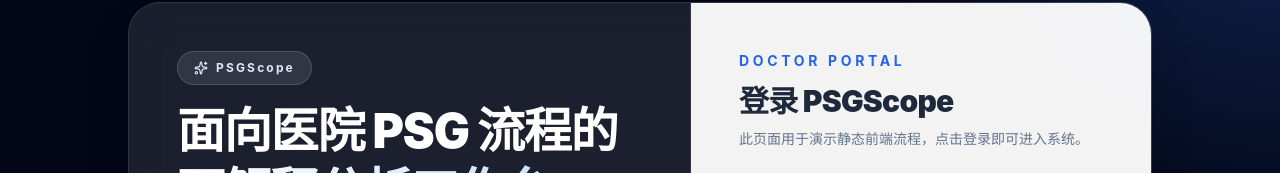
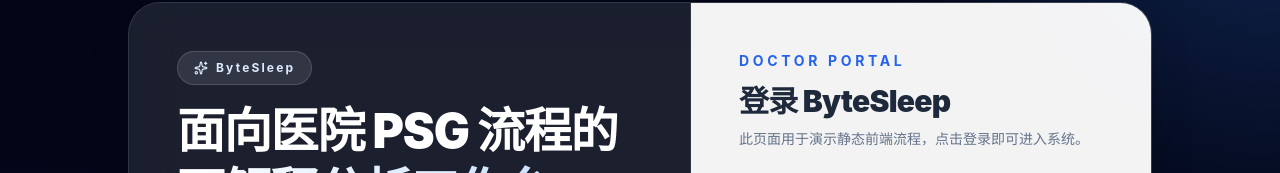
Before and after one commit to wcjjzz/ByteSleep, a React (Vite) app: page / in a window 1280 px wide. Shown: the part 161-334 px from the top of the page. Built offline with nearby package versions, Linux system fonts and the light colour scheme.

Commit message:
Rename PSGScope to ByteSleep on login page

```diff
--- a/src/pages/LoginPage.jsx
+++ b/src/pages/LoginPage.jsx
@@ -8,7 +8,7 @@
         <div className="hidden border-r border-white/10 p-12 text-white lg:flex lg:flex-col lg:justify-between">
           <div>
             <div className="mb-4 inline-flex items-center gap-2 rounded-full border border-white/15 bg-white/10 px-4 py-2 text-xs font-bold tracking-[0.18em] text-blue-100">
-              <Sparkles size={14} /> PSGScope
+              <Sparkles size={14} /> ByteSleep
             </div>
             <h1 className="max-w-md text-5xl font-black leading-tight tracking-tight">
               面向医院 PSG 流程的
@@ -29,7 +29,7 @@
           <div className="mx-auto max-w-md">
             <div className="mb-8">
               <p className="text-sm font-bold uppercase tracking-[0.26em] text-blue-600">Doctor Portal</p>
-              <h2 className="mt-3 text-3xl font-black tracking-tight text-slate-800">登录 PSGScope</h2>
+              <h2 className="mt-3 text-3xl font-black tracking-tight text-slate-800">登录 ByteSleep</h2>
               <p className="mt-2 text-sm leading-6 text-slate-500">此页面用于演示静态前端流程，点击登录即可进入系统。</p>
             </div>
 
```
